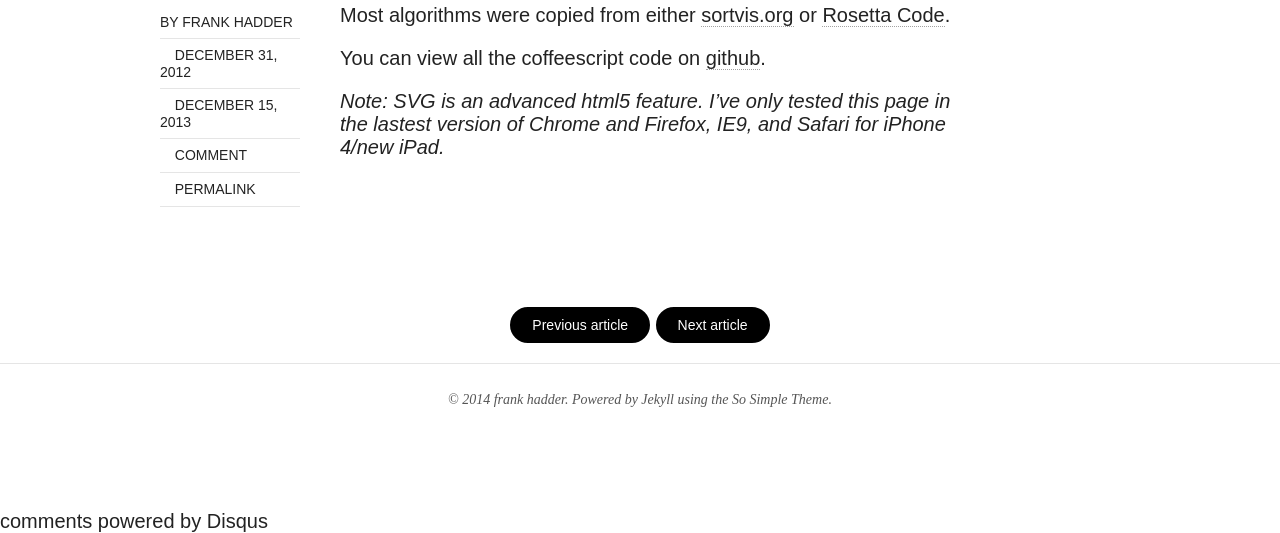
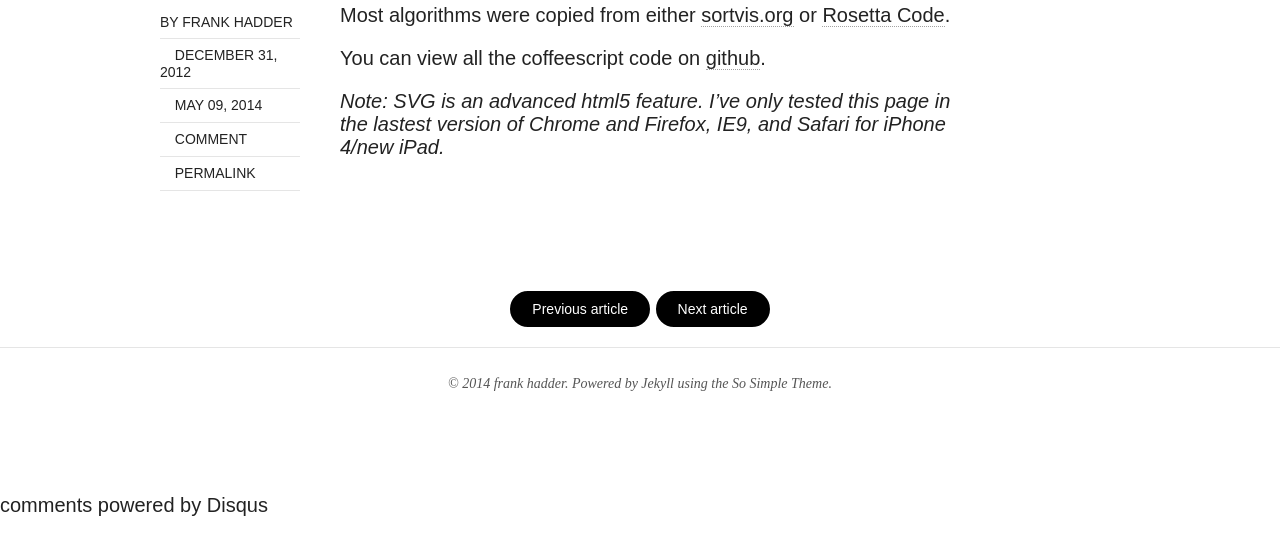
Before and after one commit to luckyllama/luckyllama.github.io, a Jekyll site: the page built from _posts/2012-12-31-sorting-visualizations.md, in a window 1280 px wide and 900 px high, scrolled down 613 px, cut to the strip 367-900 px from the top of the window. Built offline with Jekyll 4.4.1, drawn with Linux system fonts in a browser that asks for light colours; nearby versions of some CDN libraries; comment, search, counter and statistics services are not loaded.

Commit message:
updated 'modified' date

```diff
--- a/_posts/2012-12-31-sorting-visualizations.md
+++ b/_posts/2012-12-31-sorting-visualizations.md
@@ -2,7 +2,7 @@
 layout: post
 title: Sorting Visualizations
 description: "An SVG visualization of several sorting algorithms."
-modified: 2013-12-15
+modified: 2014-05-9
 category: articles
 tags: [projects]
 comments: true
```
